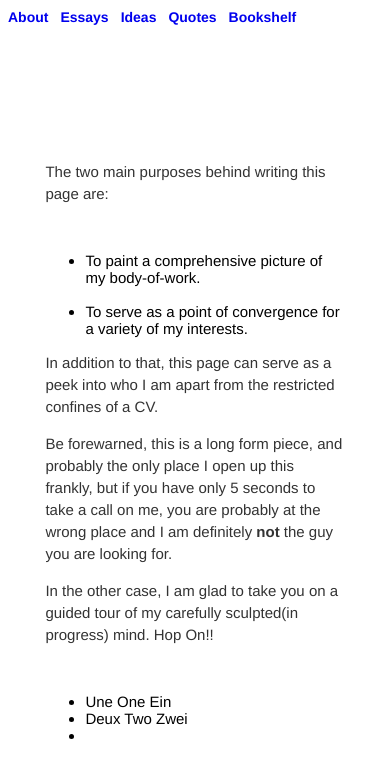
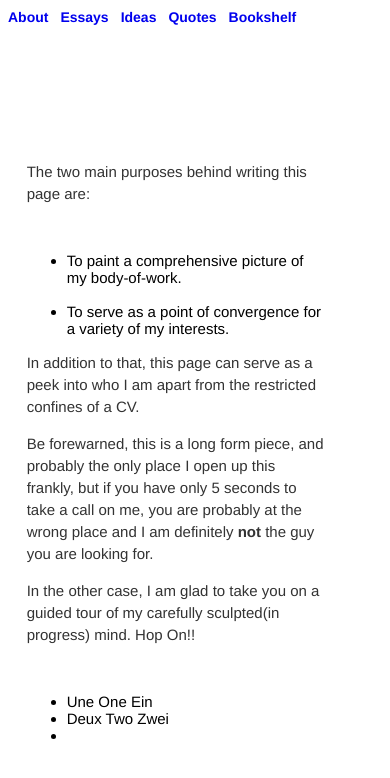
Before and after one commit to muleyrohit/About, a plain HTML site: page index.html in a window 390 px wide. Shown: the top 778 px of the page. Drawn offline with Linux system fonts and the light colour scheme.

Commit message:
Update style.css

```diff
--- a/style.css
+++ b/style.css
@@ -47,7 +47,7 @@ a:link {
 @media only screen and (max-width: 600px)  {
  #content {
 	 width: 80%;
-	 margin-left: 10%;
+	 margin-left: 5%;
 	}
 	body { overflow-x: hidden; /* Hide scrollbars */ }
 }
```
